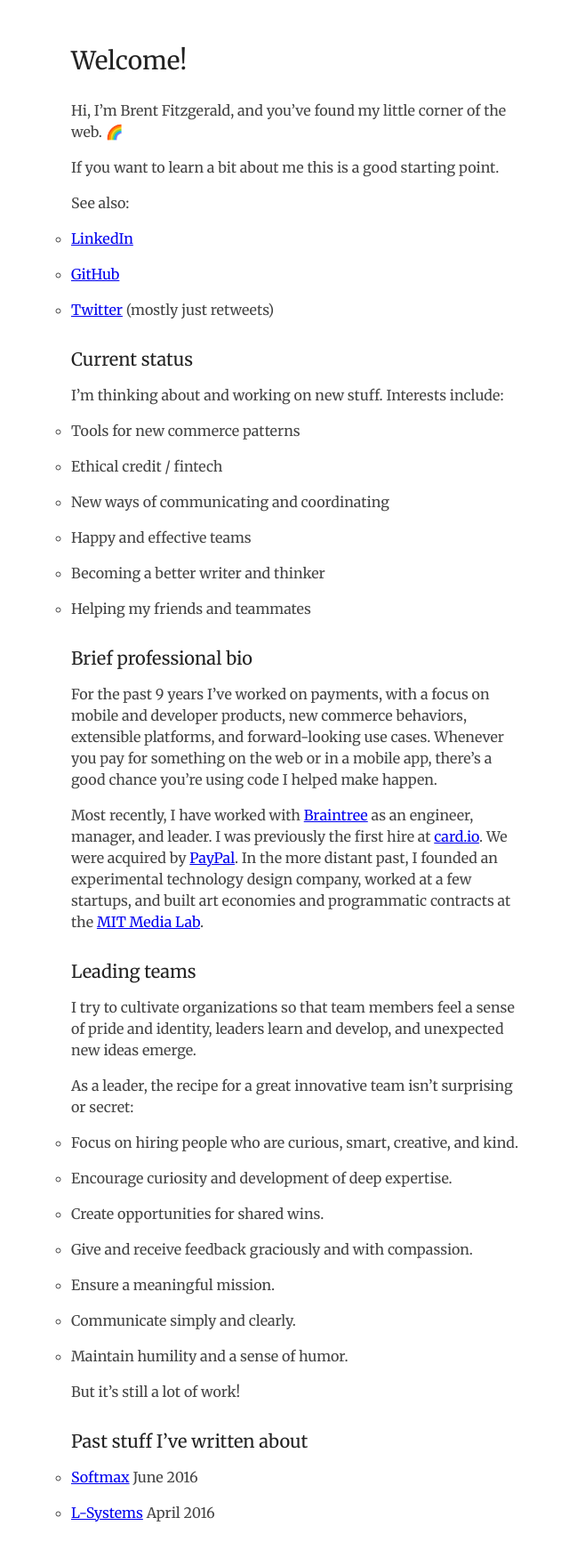
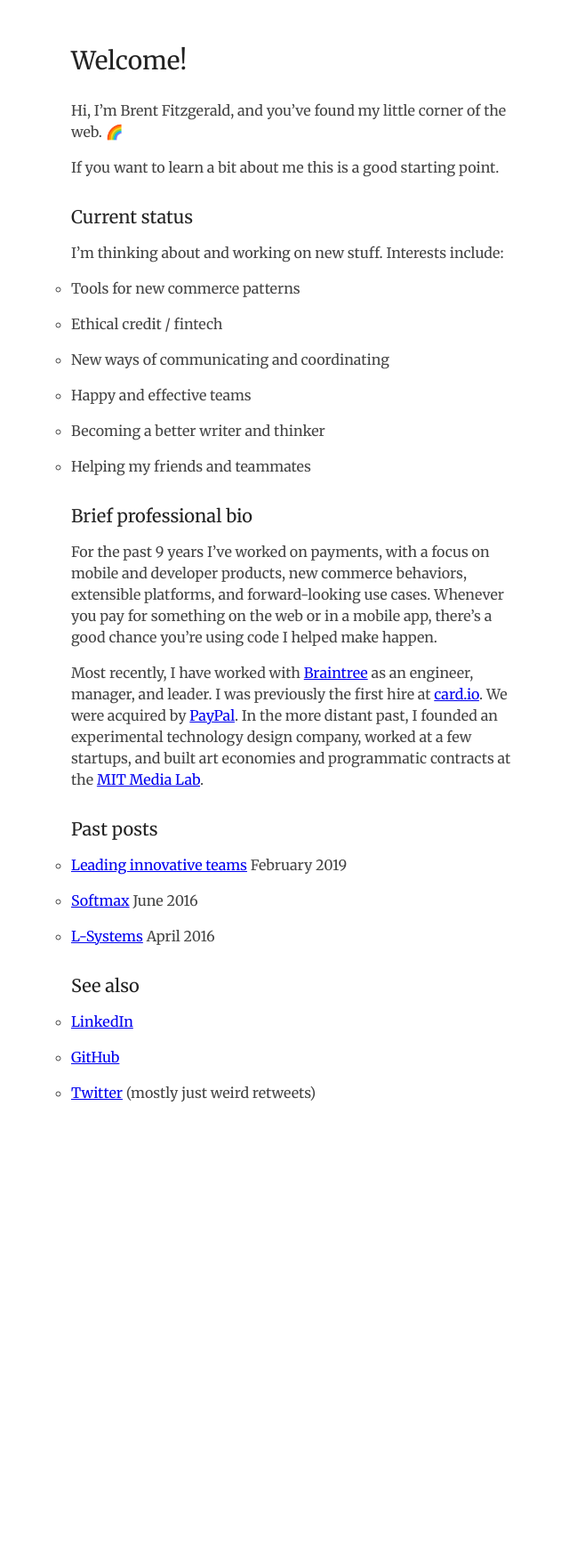
Before and after one commit to burnto/brentfitzgerald.com, a Jekyll site: the page built from index.md, in a window 1280 px wide. Shown: the whole page at 89% size, without its empty margins (304-944 px from the left). Built offline with Jekyll 4.4.1, drawn with Linux system fonts in a browser that asks for light colours; after the commit the page ends 1288 px from its top, so only the background shows below that.

Commit message:
move team thing to a post, move links to bottom

```diff
--- a/index.md
+++ b/index.md
@@ -30,25 +26,17 @@ For the past 9 years I've worked on payments, with a focus on mobile and develop
 
 Most recently, I have worked with [Braintree](https://braintreepayments.com) as an engineer, manager, and leader. I was previously the first hire at [card.io](https://card.io). We were acquired by [PayPal](https://paypal.com/). In the more distant past, I founded an experimental technology design company, worked at a few startups, and built art economies and programmatic contracts at the [MIT Media Lab](https://www.media.mit.edu/).
 
-## Leading teams
-
-I try to cultivate organizations so that team members feel a sense of pride and identity, leaders learn and develop, and unexpected new ideas emerge.
-
-As a leader, the recipe for a great innovative team isn't surprising or secret:
-
-- Focus on hiring people who are curious, smart, creative, and kind.
-- Encourage curiosity and development of deep expertise.
-- Create opportunities for shared wins.
-- Give and receive feedback graciously and with compassion.
-- Ensure a meaningful mission.
-- Communicate simply and clearly.
-- Maintain humility and a sense of humor.
-
-But it's still a lot of work!
 
 
-## Past stuff I've written about
+
+## Past posts
 
 {% for post in site.posts %}
 - [{{post.title}}]({{post.url}}) <small>{{ post.date | date: "%B %Y" }}</small>
 {% endfor %}
+
+## See also
+
+- [LinkedIn](https://www.linkedin.com/in/brentfitzgerald/)
+- [GitHub](https://github.com/burnto)
+- [Twitter](https://twitter.com/burnto) (mostly just weird retweets)
```
Also changed, not shown: other parts of index.md (+1 -5 lines), _posts/2019-02-16-innovative-teams.md (added, +17 -0 lines).
